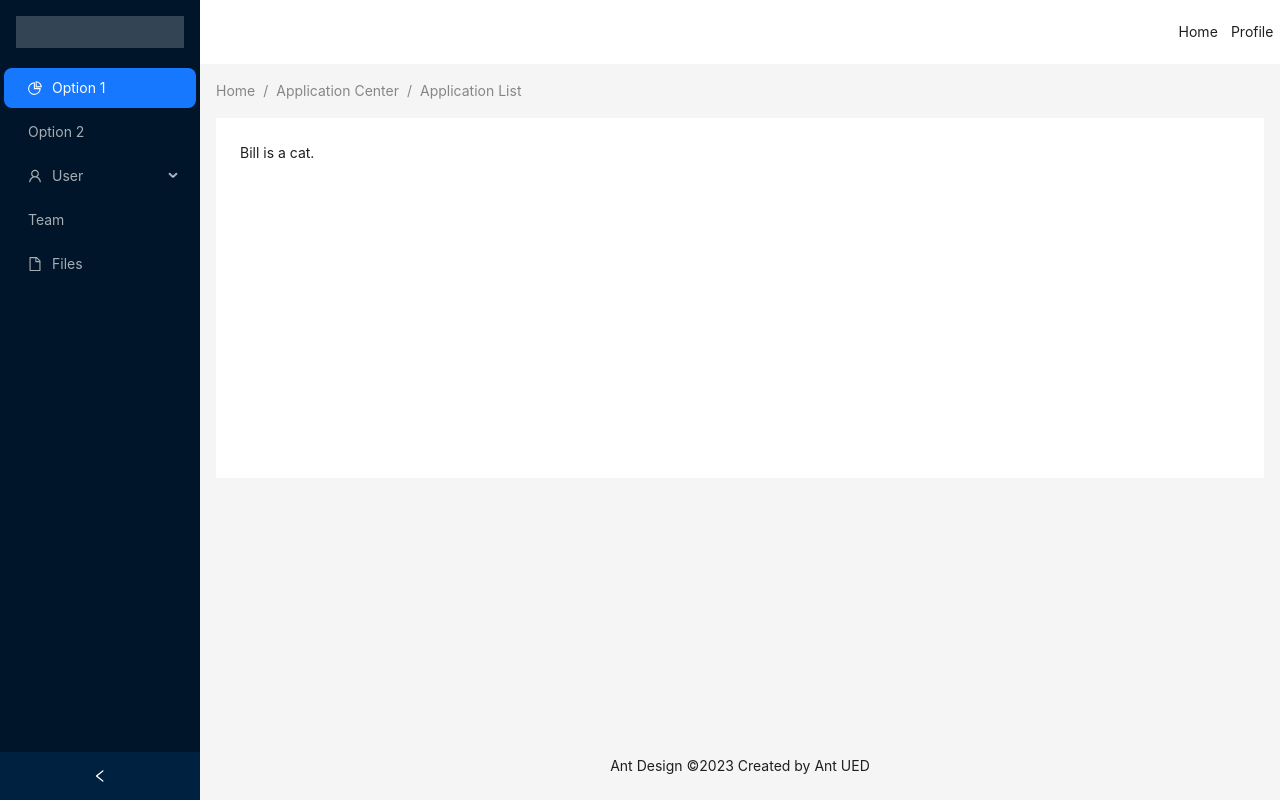
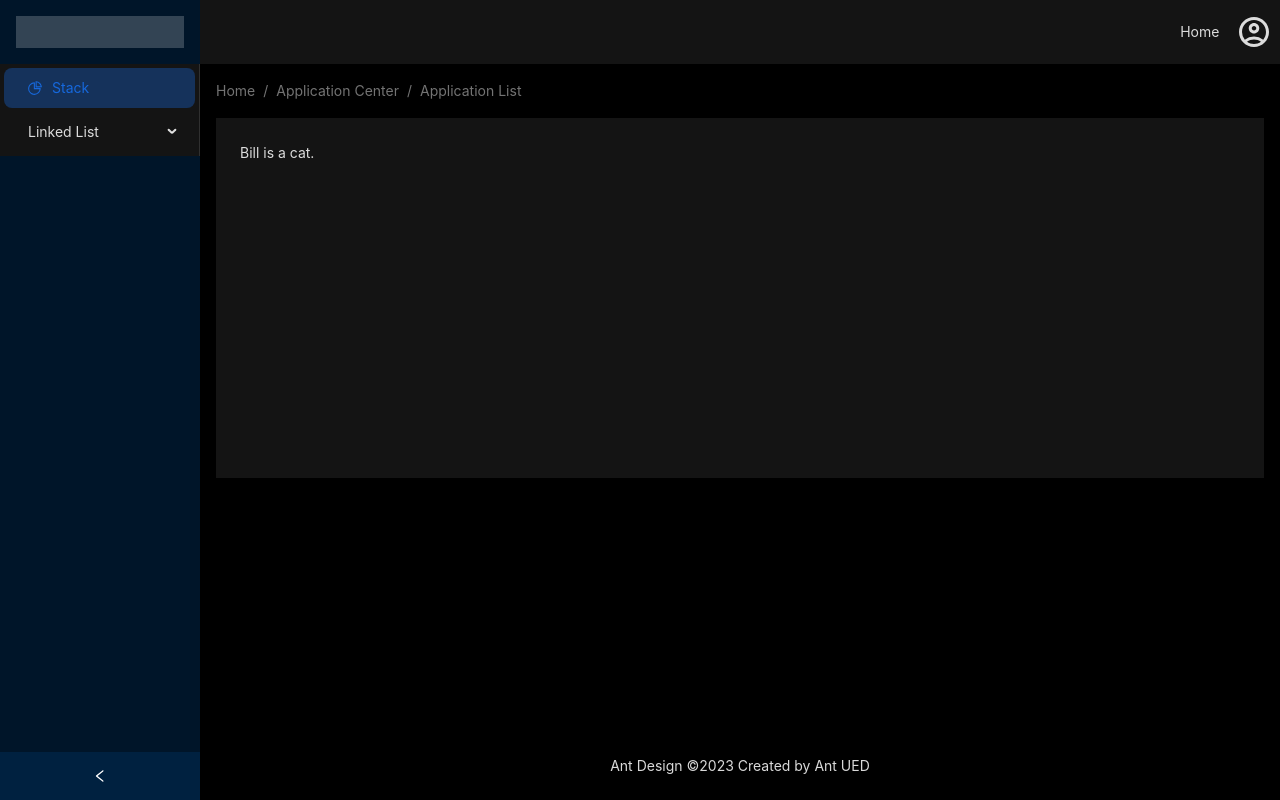
Before and after one commit to mohitgadhavi1/project_catfish, a Next.js app: page / in a window 1280 px wide. Built offline with nearby package versions, Linux system fonts and the light colour scheme.

Commit message:
added dark mode

```diff
--- a/package.json
+++ b/package.json
@@ -19,6 +19,7 @@
     "next": "13.2.3",
     "react": "18.2.0",
     "react-dom": "18.2.0",
+    "react-icons": "^4.8.0",
     "typescript": "4.9.5"
   },
   "devDependencies": {
--- a/src/app/layout.jsx
+++ b/src/app/layout.jsx
@@ -1,6 +1,7 @@
 "use client";
 import "./globals.css";
-import { Layout } from "antd";
+import { Layout, ConfigProvider, theme } from "antd";
+import { useState } from "react";
 import AppHeader from "../component/layout/AppHeader";
 import AppSidebar from "../component/layout/AppSidebar";
 import AppFooter from "../component/layout/AppFooter";
@@ -14,9 +15,19 @@ export const metadata = {
 };
 
 export default function RootLayout({ children }) {
+	const { defaultAlgorithm, darkAlgorithm } = theme;
+	const [isDarkMode, setIsDarkMode] = useState(true);
+	const handleClick = () => {
+		setIsDarkMode((previousValue) => !previousValue);
+	};
 	return (
 		<html lang="en">
 			<body>
+				<ConfigProvider
+					theme={{
+						algorithm: isDarkMode ? darkAlgorithm : defaultAlgorithm,
+					}}
+				>
 					<Layout
 						style={{
 							minHeight: "100vh",
@@ -36,6 +47,7 @@ export default function RootLayout({ children }) {
 							<AppFooter />
 						</Layout>
 					</Layout>
+				</ConfigProvider>
 			</body>
 		</html>
 	);
--- a/src/component/layout/AppHeader.js
+++ b/src/component/layout/AppHeader.js
@@ -1,6 +1,7 @@
 import React from "react";
 import Link from "next/link";
 import { Layout, theme } from "antd";
+import { MdOutlineAccountCircle } from "react-icons/md";
 const { Header } = Layout;
 
 function AppHeader() {
@@ -15,9 +16,11 @@ function AppHeader() {
 			}}
 		>
 			<div className="flex flex-wrap justify-end">
-				<div className=" w-[10%] flex flex-wrap justify-around">
+				<div className=" w-[10%] flex flex-wrap  items-center justify-around">
 					<Link href={"/"}>Home</Link>
-					<Link href={"/profile"}>Profile</Link>
+					<Link href={"/profile"}>
+						<MdOutlineAccountCircle size={36} className="" />
+					</Link>
 				</div>
 			</div>
 		</Header>
--- a/src/component/layout/AppSidebar.js
+++ b/src/component/layout/AppSidebar.js
@@ -22,12 +22,7 @@ function AppSidebar() {
 					background: "rgba(255, 255, 255, 0.2)",
 				}}
 			/>
-			<Menu
-				theme="dark"
-				defaultSelectedKeys={["1"]}
-				mode="inline"
-				items={items}
-			/>
+			<Menu defaultSelectedKeys={["1"]} mode="inline" items={items} />
 		</Sider>
 	);
 }
@@ -35,15 +30,14 @@ function AppSidebar() {
 export default AppSidebar;
 
 const items = [
-	getItem("Option 1", "1", <PieChartOutlined />),
-	getItem("Option 2", "2"),
-	getItem("User", "sub1", <UserOutlined />, [
-		getItem("Tom", "3"),
-		getItem("Bill", "4"),
-		getItem("Alex", "5"),
+	getItem("Stack", "1", <PieChartOutlined />),
+	getItem("Linked List", "2", null, [
+		getItem("Singly", "3"),
+		getItem("Doubly", "4"),
+		getItem("Circular", "5"),
+		getItem("Circular Doubly", "6"),
 	]),
-	getItem("Team", "sub2"),
-	getItem("Files", "9", <FileOutlined />),
+	// getItem("Heap", "sub1", <UserOutlined />),
 ];
 function getItem(label, key, icon, children) {
 	return {
```
Also changed, not shown: 1 other file (tests, documents, lock files or other folders). Lines whose indentation alone changed are shown as unchanged.
